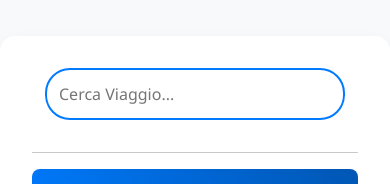
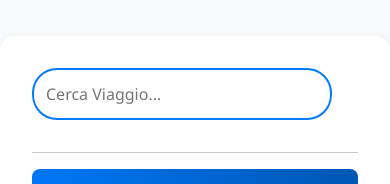
Before and after one commit to FernandoSalicandro/booroad, a React (Vite) app: page / in a window 390 px wide. Shown: the part 149-333 px from the top of the page. Built offline with nearby package versions, Linux system fonts and the light colour scheme.

Commit message:
fix : corretta responsiveness della searchbar in homepage

```diff
--- a/src/index.css
+++ b/src/index.css
@@ -191,8 +191,7 @@ li {
 }
 
 .search-container {
-    display: grid;
-    place-content: center;
+    display: block;
 }
 
 @media screen and (max-width: 768px) {
@@ -229,4 +228,9 @@ li {
     .call-now {
         width: 150px;
     }
+
+    .search-container {
+        display: grid;
+        place-content: center;
+    }
 }
```
